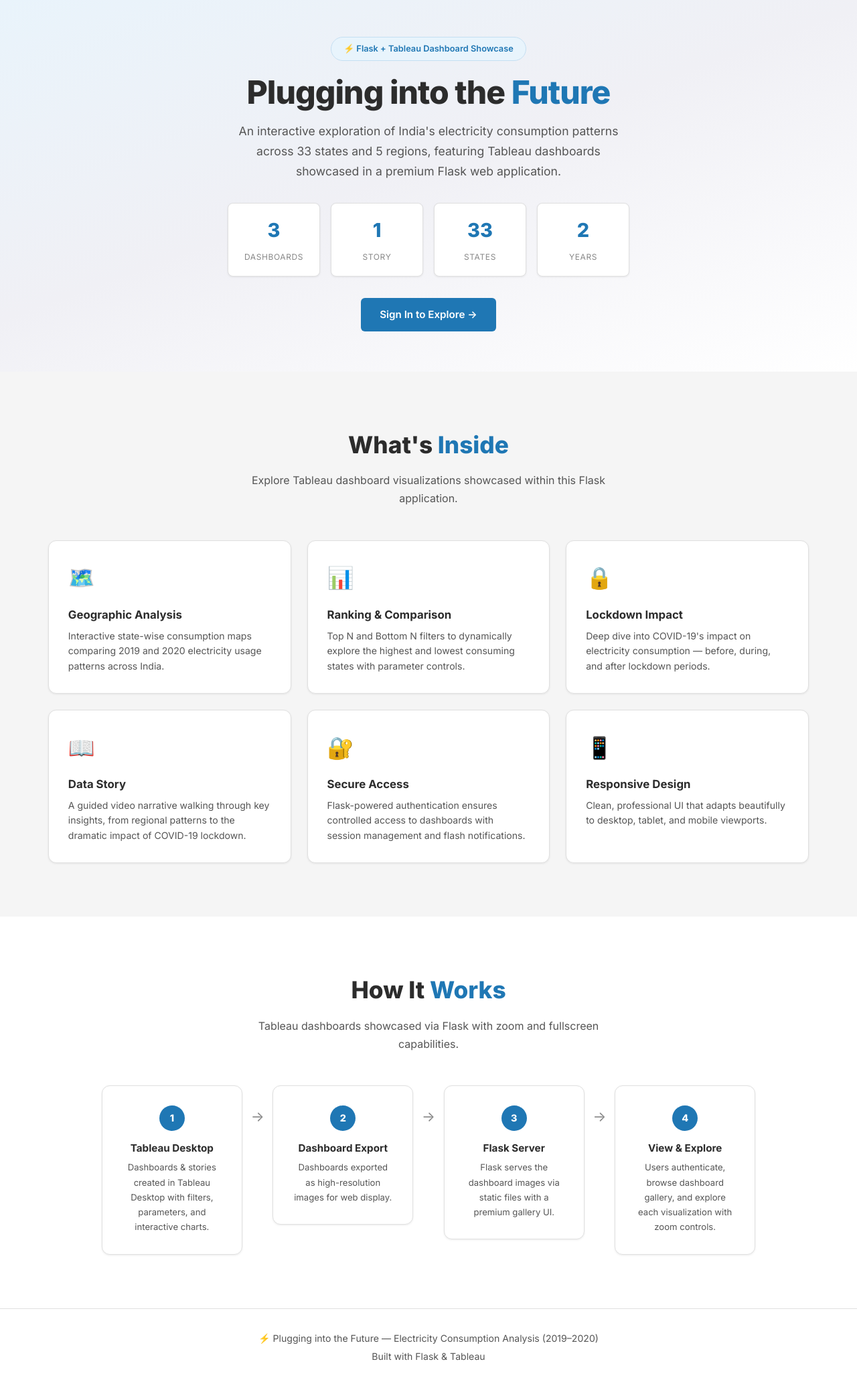
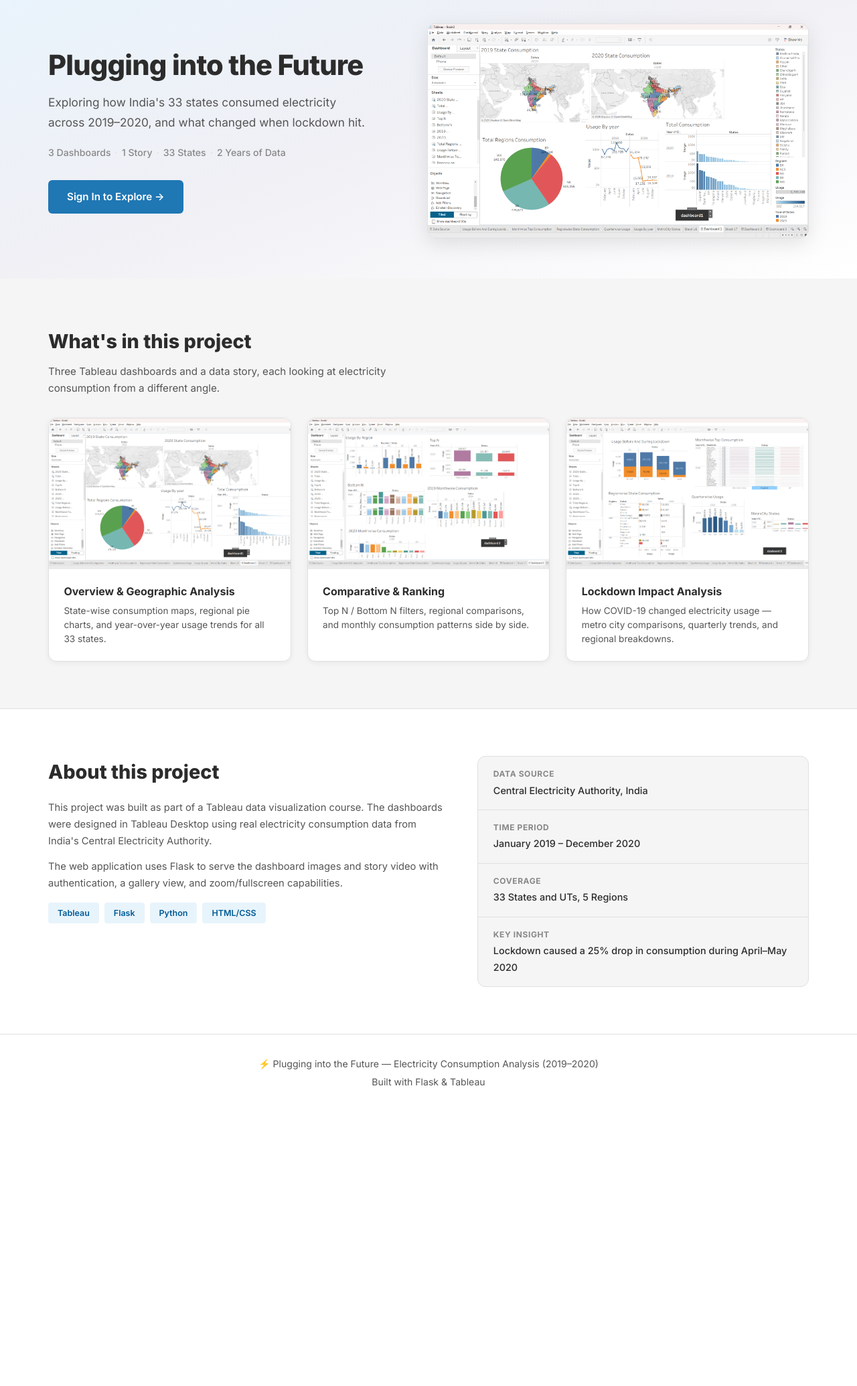
Before and after one commit to rookiecoder910/Plugging-into-the-Future-An-Exploration-of-Electricity-Consumption-Patterns, a Flask app: page / in a window 1280 px wide. Shown: the part 65-2135 px from the top of the page at 67% size. After the commit the page ends 1687 px from the top, so only its background shows below. Run offline with Flask 3, Linux system fonts and the light colour scheme.

Commit message:
feat: Add initial landing page structure and styling, including hero section, dashboard previews, and project details.

```diff
--- a/webintegration/Dashboard and Story embed with UI With Flask/static/styles.css
+++ b/webintegration/Dashboard and Story embed with UI With Flask/static/styles.css
@@ -86,72 +86,86 @@ img { max-width: 100%; height: auto; display: block; }
 .flash-close:hover { opacity: 1; }
 @keyframes slideIn { from { opacity: 0; transform: translateX(50px); } to { opacity: 1; transform: translateX(0); } }
 
-/* ==================== Hero ==================== */
-.hero {
-    min-height: 520px; display: flex; align-items: center; justify-content: center;
-    background: var(--bg-hero); text-align: center;
-    padding: 120px 2rem 60px; position: relative;
+/* ==================== Landing Hero (Split Layout) ==================== */
+.hero-landing {
+    padding: 100px 0 60px; background: var(--bg-hero);
 }
-.hero-content { position: relative; z-index: 2; max-width: 750px; }
-.hero-badge {
-    display: inline-block; background: var(--accent-blue-light); border: 1px solid #c4dff2;
-    padding: 6px 18px; border-radius: 50px; font-size: 0.8rem; font-weight: 600;
-    color: var(--accent-blue); margin-bottom: 1.2rem;
+.hero-split {
+    display: grid; grid-template-columns: 1fr 1.1fr; gap: 3rem; align-items: center;
 }
-.hero h1 { font-size: 3rem; font-weight: 800; line-height: 1.15; margin-bottom: 1rem; letter-spacing: -0.02em; color: var(--text-primary); }
-.gradient-text { color: var(--accent-blue); }
-.hero-subtitle { font-size: 1.1rem; color: var(--text-secondary); max-width: 600px; margin: 0 auto 2rem; }
-.hero-stats { display: grid; grid-template-columns: repeat(4,1fr); gap: 1rem; margin-bottom: 2rem; }
-.stat-card {
-    background: #fff; border: 1px solid var(--border-color); border-radius: var(--radius-sm);
-    padding: 1rem; box-shadow: var(--shadow-sm); transition: var(--transition);
+.hero-text h1 {
+    font-size: 2.6rem; font-weight: 800; line-height: 1.2;
+    margin-bottom: 1rem; letter-spacing: -0.02em; color: var(--text-primary);
 }
-.stat-card:hover { box-shadow: var(--shadow-md); transform: translateY(-2px); }
-.stat-number { display: block; font-size: 1.8rem; font-weight: 800; color: var(--accent-blue); }
-.stat-label { font-size: 0.75rem; color: var(--text-muted); text-transform: uppercase; letter-spacing: 0.05em; }
+.hero-text p {
+    font-size: 1.08rem; color: var(--text-secondary); line-height: 1.7;
+    margin-bottom: 1.2rem; max-width: 480px;
+}
+.hero-meta {
+    display: flex; flex-wrap: wrap; align-items: center; gap: 6px;
+    font-size: 0.88rem; color: var(--text-muted); font-weight: 500;
+    margin-bottom: 1.8rem;
+}
+.meta-dot { color: var(--border-color); }
 .hero-cta {
     display: inline-flex; align-items: center; gap: 8px; background: var(--accent-blue);
     color: #fff; padding: 12px 28px; border-radius: 6px; font-weight: 600; font-size: 0.95rem;
 }
 .hero-cta:hover { background: var(--accent-blue-dark); color: #fff; }
-@keyframes fadeUp { from { opacity: 0; transform: translateY(20px); } to { opacity: 1; transform: translateY(0); } }
+.hero-preview {
+    border-radius: var(--radius); overflow: hidden;
+    box-shadow: var(--shadow-lg); border: 1px solid var(--border-color);
+}
+.hero-preview img { width: 100%; height: auto; display: block; }
 
 /* ==================== Sections ==================== */
-.section { padding: 80px 0; }
+.section { padding: 70px 0; }
 .section-dark { background: #fff; }
+.section-about { background: #fff; border-top: 1px solid var(--border-color); }
 .page-section { padding-top: 110px; }
+.section h2 { font-size: 1.8rem; font-weight: 800; margin-bottom: 0.5rem; color: var(--text-primary); }
+.section-subtitle { color: var(--text-secondary); font-size: 0.95rem; max-width: 540px; margin-bottom: 2rem; line-height: 1.6; }
 .section-header { text-align: center; margin-bottom: 3rem; }
 .section-header h2 { font-size: 2.2rem; font-weight: 800; margin-bottom: 0.6rem; color: var(--text-primary); }
 .section-desc { color: var(--text-secondary); font-size: 1rem; max-width: 600px; margin: 0 auto; }
 .page-greeting { font-size: 0.9rem; color: var(--text-muted); margin-bottom: 0.5rem; }
+.gradient-text { color: var(--accent-blue); }
 
-/* ==================== Features Grid ==================== */
-.features-grid { display: grid; grid-template-columns: repeat(3,1fr); gap: 1.5rem; }
-.feature-card {
+/* ==================== Dashboard Preview Grid ==================== */
+.preview-grid { display: grid; grid-template-columns: repeat(3, 1fr); gap: 1.5rem; }
+.preview-card {
     background: #fff; border: 1px solid var(--border-color); border-radius: var(--radius);
-    padding: 1.8rem; transition: var(--transition); position: relative; overflow: hidden;
-    box-shadow: var(--shadow-sm);
+    overflow: hidden; box-shadow: var(--shadow-card); transition: var(--transition);
 }
-.feature-card:hover { box-shadow: var(--shadow-lg); transform: translateY(-4px); border-color: var(--accent-blue); }
-.feature-icon { font-size: 2rem; margin-bottom: 0.8rem; }
-.feature-card h3 { font-size: 1.05rem; font-weight: 700; margin-bottom: 0.4rem; color: var(--text-primary); }
-.feature-card p { color: var(--text-secondary); font-size: 0.88rem; line-height: 1.6; }
+.preview-card:hover { box-shadow: var(--shadow-lg); transform: translateY(-3px); }
+.preview-img { overflow: hidden; aspect-ratio: 16/10; background: var(--bg-secondary); }
+.preview-img img { width: 100%; height: 100%; object-fit: cover; object-position: top left; transition: transform 0.4s ease; }
+.preview-card:hover .preview-img img { transform: scale(1.03); }
+.preview-info { padding: 1.2rem 1.4rem 1.4rem; }
+.preview-info h3 { font-size: 1rem; font-weight: 700; margin-bottom: 0.3rem; color: var(--text-primary); }
+.preview-info p { font-size: 0.85rem; color: var(--text-secondary); line-height: 1.55; margin: 0; }
 
-/* ==================== Architecture Flow ==================== */
-.arch-flow { display: flex; align-items: flex-start; justify-content: center; gap: 0; flex-wrap: wrap; }
-.arch-step {
-    background: #fff; border: 1px solid var(--border-color); border-radius: var(--radius);
-    padding: 1.8rem; max-width: 210px; text-align: center; transition: var(--transition);
-    box-shadow: var(--shadow-sm);
+/* ==================== About Split ==================== */
+.about-split { display: grid; grid-template-columns: 1.2fr 1fr; gap: 3rem; align-items: start; }
+.about-text h2 { margin-bottom: 1rem; }
+.about-text p { font-size: 0.92rem; color: var(--text-secondary); line-height: 1.7; margin-bottom: 0.8rem; }
+.tech-tags { display: flex; gap: 8px; flex-wrap: wrap; margin-top: 1rem; }
+.tech-tags span {
+    background: var(--accent-blue-light); color: var(--accent-blue-dark);
+    padding: 5px 14px; border-radius: 4px; font-size: 0.78rem; font-weight: 600;
 }
-.arch-step:hover { box-shadow: var(--shadow-md); transform: translateY(-3px); }
-.arch-num {
-    width: 38px; height: 38px; border-radius: 50%; display: flex; align-items: center; justify-content: center;
-    background: var(--accent-blue); color: #fff; font-weight: 800; font-size: 0.9rem; margin: 0 auto 0.8rem;
+.about-highlights {
+    display: flex; flex-direction: column; gap: 0;
+    border: 1px solid var(--border-color); border-radius: var(--radius);
+    overflow: hidden; background: var(--bg-secondary);
 }
-.arch-step h4 { font-size: 0.95rem; font-weight: 700; margin-bottom: 0.3rem; color: var(--text-primary); }
-.arch-step p { color: var(--text-secondary); font-size: 0.82rem; }
-.arch-arrow { font-size: 1.3rem; color: var(--text-muted); padding: 1.8rem 0.8rem 0; }
+.highlight-item {
+    display: flex; flex-direction: column; gap: 2px;
+    padding: 1rem 1.4rem; border-bottom: 1px solid var(--border-color);
+}
+.highlight-item:last-child { border-bottom: none; }
+.highlight-item strong { font-size: 0.75rem; text-transform: uppercase; letter-spacing: 0.05em; color: var(--text-muted); }
+.highlight-item span { font-size: 0.9rem; color: var(--text-primary); font-weight: 500; }
 
 /* ==================== Login Page ==================== */
 .auth-page { min-height: 100vh; display: flex; align-items: center; justify-content: center; padding: 100px 2rem 60px; background: var(--bg-secondary); }
@@ -347,18 +361,20 @@ img { max-width: 100%; height: auto; display: block; }
 
 /* ==================== Responsive ==================== */
 @media (max-width: 1024px) {
-    .features-grid { grid-template-columns: repeat(2,1fr); }
-    .arch-flow { flex-direction: column; align-items: center; }
-    .arch-arrow { transform: rotate(90deg); padding: 0.5rem; }
+    .hero-split { grid-template-columns: 1fr; gap: 2rem; }
+    .hero-text { text-align: center; }
+    .hero-text p, .hero-meta { margin-left: auto; margin-right: auto; justify-content: center; max-width: 100%; }
+    .hero-text { display: flex; flex-direction: column; align-items: center; }
+    .preview-grid { grid-template-columns: repeat(2, 1fr); }
+    .about-split { grid-template-columns: 1fr; }
 }
 @media (max-width: 768px) {
-    .hero h1 { font-size: 2rem; }
-    .hero-stats { grid-template-columns: repeat(2,1fr); }
-    .features-grid { grid-template-columns: 1fr; }
+    .hero-text h1 { font-size: 2rem; }
+    .hero-landing { padding: 90px 0 40px; }
+    .preview-grid { grid-template-columns: 1fr; }
     .viz-grid { grid-template-columns: 1fr; }
     .nav-links { gap: 0.8rem; }
-    .section-header h2 { font-size: 1.6rem; }
+    .section h2, .section-header h2 { font-size: 1.5rem; }
     .viewer-info h1 { font-size: 1.15rem; }
     .auth-card { padding: 1.8rem; }
-    .hero { min-height: 420px; padding: 100px 1.5rem 40px; }
 }
--- a/webintegration/Dashboard and Story embed with UI With Flask/templates/index.html
+++ b/webintegration/Dashboard and Story embed with UI With Flask/templates/index.html
@@ -2,17 +2,21 @@
 {% block title %}Home{% endblock %}
 
 {% block content %}
-<!-- Hero Section -->
-<header class="hero">
-    <div class="hero-content">
-        <div class="hero-badge">⚡ Flask + Tableau Dashboard Showcase</div>
-        <h1>Plugging into the <span class="gradient-text">Future</span></h1>
-        <p class="hero-subtitle">An interactive exploration of India's electricity consumption patterns across 33 states and 5 regions, featuring Tableau dashboards showcased in a premium Flask web application.</p>
-        <div class="hero-stats">
-            <div class="stat-card"><span class="stat-number">3</span><span class="stat-label">Dashboards</span></div>
-            <div class="stat-card"><span class="stat-number">1</span><span class="stat-label">Story</span></div>
-            <div class="stat-card"><span class="stat-number">33</span><span class="stat-label">States</span></div>
-            <div class="stat-card"><span class="stat-number">2</span><span class="stat-label">Years</span></div>
+<!-- Hero — left-aligned text with a dashboard preview on the right -->
+<header class="hero-landing">
+    <div class="container">
+        <div class="hero-split">
+            <div class="hero-text">
+                <h1>Plugging into the Future</h1>
+                <p>Exploring how India's 33 states consumed electricity across 2019–2020, and what changed when lockdown hit.</p>
+                <div class="hero-meta">
+                    <span>3 Dashboards</span>
+                    <span class="meta-dot">·</span>
+                    <span>1 Story</span>
+                    <span class="meta-dot">·</span>
+                    <span>33 States</span>
+                    <span class="meta-dot">·</span>
+                    <span>2 Years of Data</span>
                 </div>
                 {% if session.get('logged_in') %}
                     <a href="{{ url_for('dashboards') }}" class="hero-cta">View Dashboards →</a>
@@ -20,80 +24,83 @@
                     <a href="{{ url_for('login') }}" class="hero-cta">Sign In to Explore →</a>
                 {% endif %}
             </div>
+            <div class="hero-preview">
+                <img src="{{ url_for('static', filename='images/dash1.png') }}" alt="Dashboard preview — Overview & Geographic Analysis" />
+            </div>
+        </div>
+    </div>
 </header>
 
-<!-- Features Section -->
-<section class="section" id="features">
+<!-- Dashboard Previews — show the actual work, not generic feature cards -->
+<section class="section" id="dashboards-preview">
     <div class="container">
-        <div class="section-header">
-            <h2>What's <span class="gradient-text">Inside</span></h2>
-            <p class="section-desc">Explore Tableau dashboard visualizations showcased within this Flask application.</p>
+        <h2>What's in this project</h2>
+        <p class="section-subtitle">Three Tableau dashboards and a data story, each looking at electricity consumption from a different angle.</p>
+
+        <div class="preview-grid">
+            <div class="preview-card">
+                <div class="preview-img">
+                    <img src="{{ url_for('static', filename='images/dash1.png') }}" alt="Overview & Geographic Analysis" loading="lazy" />
                 </div>
-        <div class="features-grid">
-            <div class="feature-card">
-                <div class="feature-icon">🗺️</div>
-                <h3>Geographic Analysis</h3>
-                <p>Interactive state-wise consumption maps comparing 2019 and 2020 electricity usage patterns across India.</p>
+                <div class="preview-info">
+                    <h3>Overview & Geographic Analysis</h3>
+                    <p>State-wise consumption maps, regional pie charts, and year-over-year usage trends for all 33 states.</p>
                 </div>
-            <div class="feature-card">
-                <div class="feature-icon">📊</div>
-                <h3>Ranking & Comparison</h3>
-                <p>Top N and Bottom N filters to dynamically explore the highest and lowest consuming states with parameter controls.</p>
             </div>
-            <div class="feature-card">
-                <div class="feature-icon">🔒</div>
-                <h3>Lockdown Impact</h3>
-                <p>Deep dive into COVID-19's impact on electricity consumption — before, during, and after lockdown periods.</p>
+            <div class="preview-card">
+                <div class="preview-img">
+                    <img src="{{ url_for('static', filename='images/dash2.png') }}" alt="Comparative & Ranking Analysis" loading="lazy" />
                 </div>
-            <div class="feature-card">
-                <div class="feature-icon">📖</div>
-                <h3>Data Story</h3>
-                <p>A guided video narrative walking through key insights, from regional patterns to the dramatic impact of COVID-19 lockdown.</p>
+                <div class="preview-info">
+                    <h3>Comparative & Ranking</h3>
+                    <p>Top N / Bottom N filters, regional comparisons, and monthly consumption patterns side by side.</p>
                 </div>
-            <div class="feature-card">
-                <div class="feature-icon">🔐</div>
-                <h3>Secure Access</h3>
-                <p>Flask-powered authentication ensures controlled access to dashboards with session management and flash notifications.</p>
             </div>
-            <div class="feature-card">
-                <div class="feature-icon">📱</div>
-                <h3>Responsive Design</h3>
-                <p>Clean, professional UI that adapts beautifully to desktop, tablet, and mobile viewports.</p>
+            <div class="preview-card">
+                <div class="preview-img">
+                    <img src="{{ url_for('static', filename='images/dash3.png') }}" alt="Deep Dive & Lockdown Analysis" loading="lazy" />
+                </div>
+                <div class="preview-info">
+                    <h3>Lockdown Impact Analysis</h3>
+                    <p>How COVID-19 changed electricity usage — metro city comparisons, quarterly trends, and regional breakdowns.</p>
+                </div>
             </div>
         </div>
     </div>
 </section>
 
-<!-- How It Works -->
-<section class="section section-dark">
+<!-- About the project — simple, conversational, not a "How It Works" flow -->
+<section class="section section-about">
     <div class="container">
-        <div class="section-header">
-            <h2>How It <span class="gradient-text">Works</span></h2>
-            <p class="section-desc">Tableau dashboards showcased via Flask with zoom and fullscreen capabilities.</p>
+        <div class="about-split">
+            <div class="about-text">
+                <h2>About this project</h2>
+                <p>This project was built as part of a Tableau data visualization course. The dashboards were designed in Tableau Desktop using real electricity consumption data from India's Central Electricity Authority.</p>
+                <p>The web application uses Flask to serve the dashboard images and story video with authentication, a gallery view, and zoom/fullscreen capabilities.</p>
+                <div class="tech-tags">
+                    <span>Tableau</span>
+                    <span>Flask</span>
+                    <span>Python</span>
+                    <span>HTML/CSS</span>
                 </div>
-        <div class="arch-flow">
-            <div class="arch-step">
-                <div class="arch-num">1</div>
-                <h4>Tableau Desktop</h4>
-                <p>Dashboards & stories created in Tableau Desktop with filters, parameters, and interactive charts.</p>
             </div>
-            <div class="arch-arrow">→</div>
-            <div class="arch-step">
-                <div class="arch-num">2</div>
-                <h4>Dashboard Export</h4>
-                <p>Dashboards exported as high-resolution images for web display.</p>
+            <div class="about-highlights">
+                <div class="highlight-item">
+                    <strong>Data Source</strong>
+                    <span>Central Electricity Authority, India</span>
                 </div>
-            <div class="arch-arrow">→</div>
-            <div class="arch-step">
-                <div class="arch-num">3</div>
-                <h4>Flask Server</h4>
-                <p>Flask serves the dashboard images via static files with a premium gallery UI.</p>
+                <div class="highlight-item">
+                    <strong>Time Period</strong>
+                    <span>January 2019 – December 2020</span>
                 </div>
-            <div class="arch-arrow">→</div>
-            <div class="arch-step">
-                <div class="arch-num">4</div>
-                <h4>View & Explore</h4>
-                <p>Users authenticate, browse dashboard gallery, and explore each visualization with zoom controls.</p>
+                <div class="highlight-item">
+                    <strong>Coverage</strong>
+                    <span>33 States and UTs, 5 Regions</span>
+                </div>
+                <div class="highlight-item">
+                    <strong>Key Insight</strong>
+                    <span>Lockdown caused a 25% drop in consumption during April–May 2020</span>
+                </div>
             </div>
         </div>
     </div>
```
Lines whose indentation alone changed are shown as unchanged.
